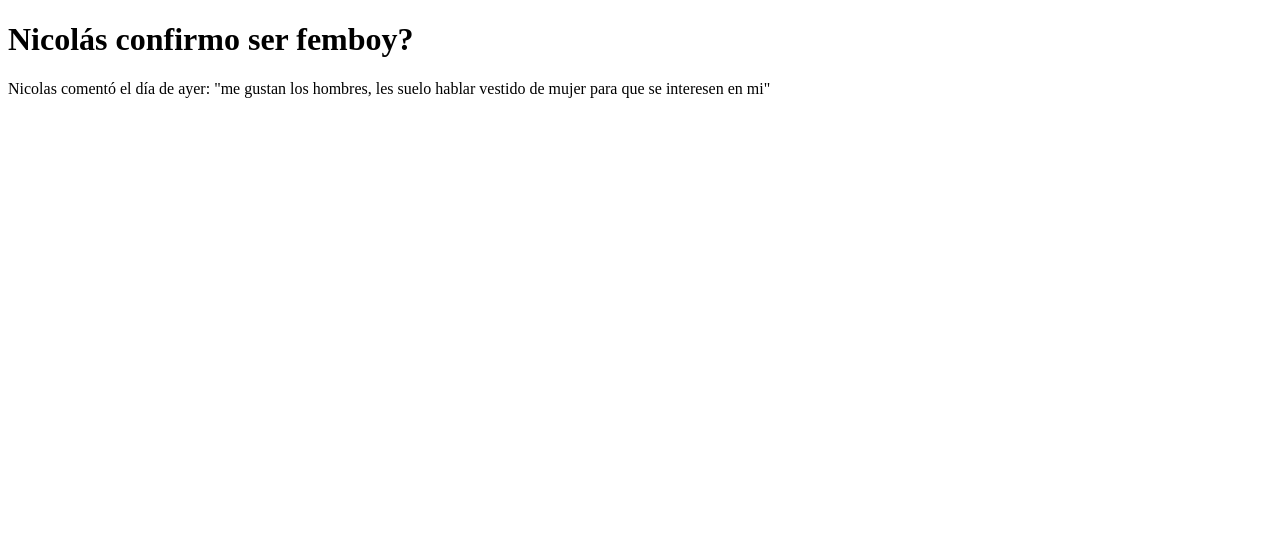
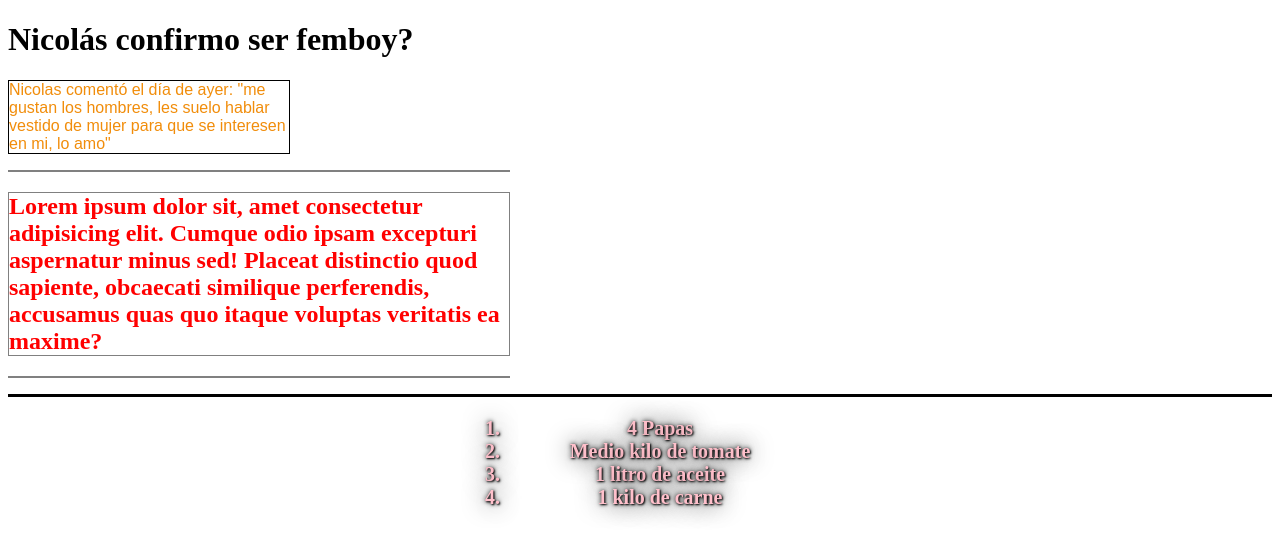
Before and after one commit to loretex23/Full-Stack, a plain HTML site: page index.html in a window 1280 px wide. Drawn offline with Linux system fonts and the light colour scheme.

Commit message:
Add styles for text and list elements in CSS; update HTML structure

```diff
--- a/index.html
+++ b/index.html
@@ -4,14 +4,32 @@
     <meta charset="UTF-8">
     <meta name="viewport" content="width=device-width, initial-scale=1.0">
     <title>Document</title>
+    <link href="styles.css" rel="stylesheet" type="text/css">
 </head>
 <body>
     <div>
-        <h1> Nicolás confirmo ser femboy?</h1>
+        <h1>Nicolás confirmo ser femboy?</h1>
     </div>
     <div>
-       <p>Nicolas comentó el día de ayer: "me gustan los hombres, les suelo hablar vestido de mujer para que se interesen en mi"
+       <p class="miclase">Nicolas comentó el día de ayer: "me gustan los hombres,
+        les suelo hablar vestido de mujer para que se interesen en mi, lo amo"
        </p>
+       <div>
+        <p><h2> Lorem ipsum dolor sit, amet consectetur adipisicing elit.
+        Cumque odio ipsam excepturi aspernatur minus sed!
+        Placeat distinctio quod sapiente, obcaecati similique perferendis,
+        accusamus quas quo itaque voluptas veritatis ea maxime?</h2></p>
+         </div>
+         <hr color="black" size="3px">
+    <div class= "lista">
+        <ol>
+            <li> 4 Papas </li>
+            <li> Medio kilo de tomate</li>
+            <li> 1 litro de aceite </li>
+            <li> 1 kilo de carne </li>
+        </ol>
+    </div>
+
     </div>
 </body>
 </html>
--- /dev/null
+++ b/styles.css
@@ -0,0 +1,20 @@
+p, h2{
+    color:red;
+    width: 500px;
+    border: 1px solid gray;
+}
+p.miclase{
+    color:rgb(241, 141, 11);
+    width: 280px;
+    border: 1px solid black;
+    font-family: Arial, Helvetica, sans-serif;
+}
+div.lista{
+    color:pink;
+    text-shadow: black 1px 1px 2px, black 0 0 25px, black 0 0 5px;
+    width: 350px;
+    font-size: 20px;
+    font-weight: bold;
+    justify-self: center;
+    text-align: center;
+}
```
